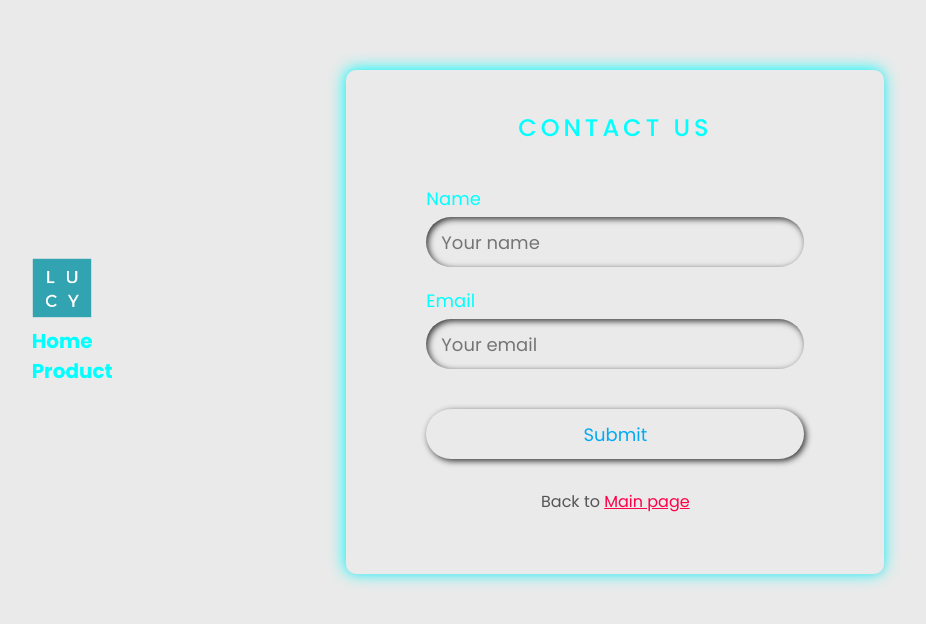
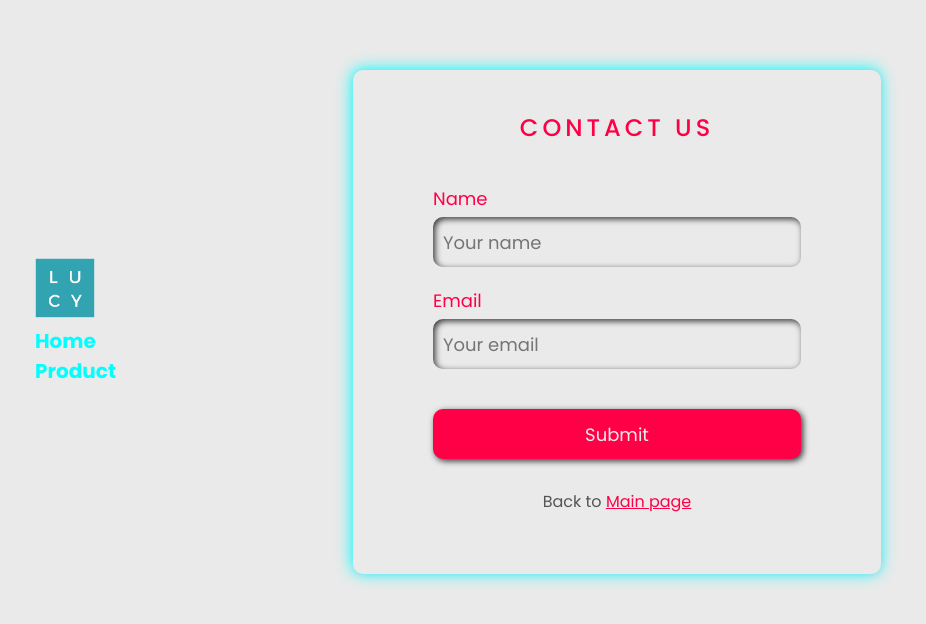
Before and after one commit to ZiaCodes/Lucy, a plain HTML site: page contact.html in a window 1280 px wide. Shown: the whole page, without its empty margins (182-1108 px from the left). Drawn offline with Linux system fonts and the light colour scheme.

Commit message:
made changees in contage page styling

```diff
--- a/CSS/contact.css
+++ b/CSS/contact.css
@@ -52,7 +52,7 @@ body {
 }
 
 .form h2 {
-  color: rgba(0, 255, 255, 1);
+  color: #ff0047;
   font-weight: 500;
   text-transform: uppercase;
   letter-spacing: 4px;
@@ -69,7 +69,7 @@ body {
 
 .form .input .inputBox label {
   display: block;
-  color: rgba(0, 255, 255, 1);
+  color: #ff0047;
   margin-bottom: 5px;
   font-size: 18px;
 }
@@ -80,8 +80,8 @@ body {
   background: #eaeaea;
   border: none;
   outline: none;
-  border-radius: 40px;
-  padding: 5px 15px;
+  border-radius: 10px;
+  padding: 5px 10px;
   color: rgba(0, 255, 255, 1);;
   font-size: 18px;
   color: #03a9f4;
@@ -89,6 +89,15 @@ body {
 }
 
 .form .input .inputBox input[type="submit"] {
+  background:#ff0047;
+  color:#eaeaea;
+  margin-top: 20px;
+  box-shadow: -2px -2px 6px rgba(255, 255, 255, 0.1), 2px 2px 6px rgba(0, 0, 0, 0.8);
+  cursor:pointer;
+}
+.form .input .inputBox input[type="submit"]:hover {
+  background:#eaeaea;
+  color:#03a9f4;
   margin-top: 20px;
   box-shadow: -2px -2px 6px rgba(255, 255, 255, 0.1), 2px 2px 6px rgba(0, 0, 0, 0.8);
 }
@@ -100,7 +109,7 @@ body {
 }
 
 .form .input .inputBox input[type="submit"]::placeholder {
-  color: #555;
+  color: rgb(107, 102, 102);
   font-size: 16px;
 }
 
```
Also changed, not shown: index.html (line endings or trailing spaces).
